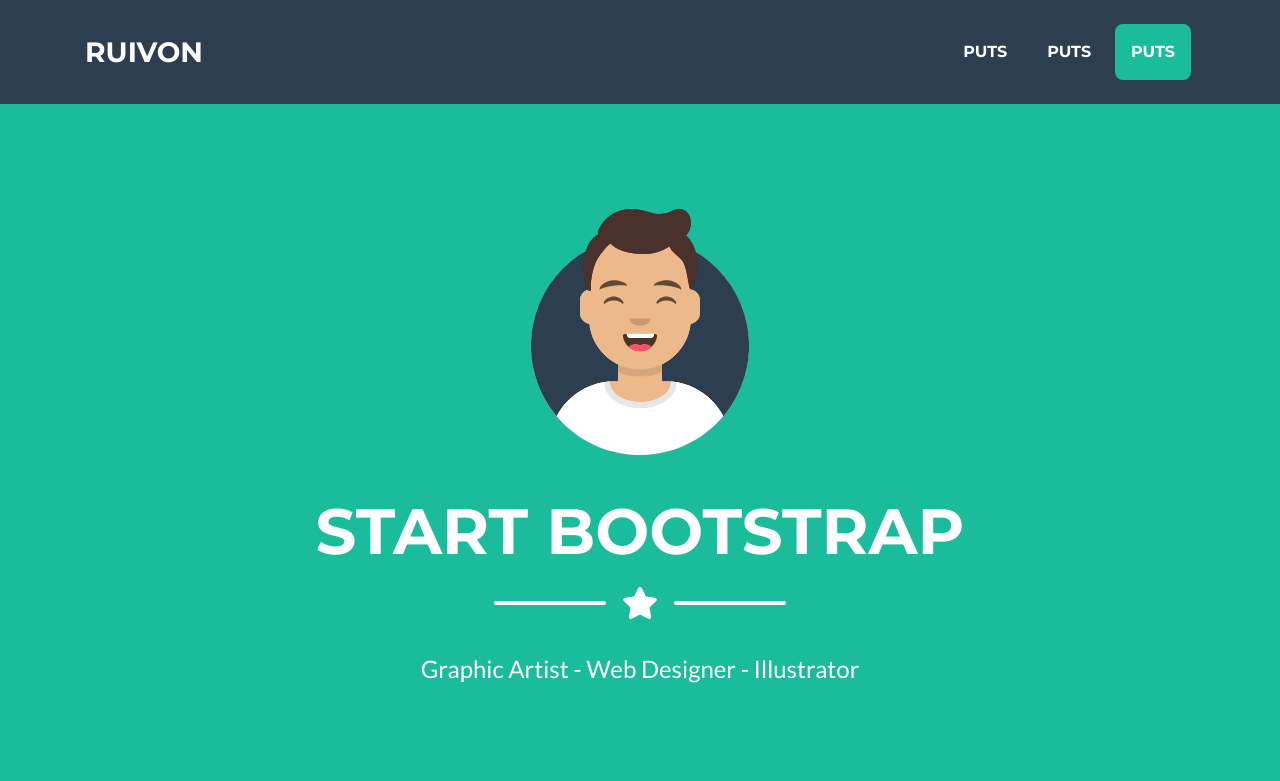
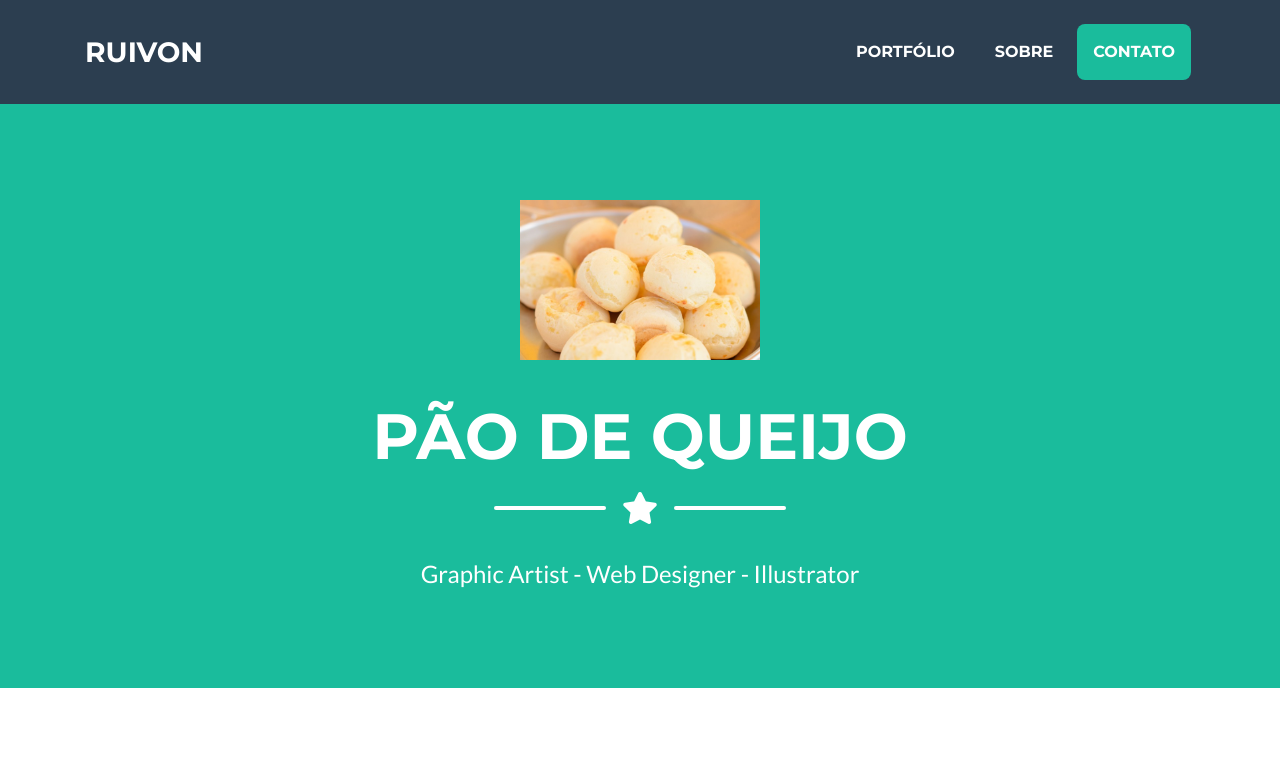
Before and after one commit to MatheusGSS/Ruivon.github.io, a website with bundled scripts: page index.html in a window 1280 px wide. Shown: the top 781 px of the page. Built offline with nearby package versions, Linux system fonts and the light colour scheme.

Commit message:
Modificações do meu site pessoal

```diff
--- a/index.html
+++ b/index.html
@@ -33,13 +33,13 @@
       <div class="collapse navbar-collapse" id="navbarResponsive">
         <ul class="navbar-nav ml-auto">
           <li class="nav-item mx-0 mx-lg-1">
-            <a class="nav-link py-3 px-0 px-lg-3 rounded js-scroll-trigger" href="#portfolio">puts</a>
+            <a class="nav-link py-3 px-0 px-lg-3 rounded js-scroll-trigger" href="#portfolio">Portfólio</a>
           </li>
           <li class="nav-item mx-0 mx-lg-1">
-            <a class="nav-link py-3 px-0 px-lg-3 rounded js-scroll-trigger" href="#about">puts</a>
+            <a class="nav-link py-3 px-0 px-lg-3 rounded js-scroll-trigger" href="#about">Sobre</a>
           </li>
           <li class="nav-item mx-0 mx-lg-1">
-            <a class="nav-link py-3 px-0 px-lg-3 rounded js-scroll-trigger" href="#contact">puts</a>
+            <a class="nav-link py-3 px-0 px-lg-3 rounded js-scroll-trigger" href="#contact">Contato</a>
           </li>
         </ul>
       </div>
@@ -51,10 +51,10 @@
     <div class="container d-flex align-items-center flex-column">
 
       <!-- Masthead Avatar Image -->
-      <img class="masthead-avatar mb-5" src="img/avataaars.svg" alt="">
+      <img class="masthead-avatar mb-5" src="img/pao-de-queijo-5.jpeg" alt="">
 
       <!-- Masthead Heading -->
-      <h1 class="masthead-heading text-uppercase mb-0">Start Bootstrap</h1>
+      <h1 class="masthead-heading text-uppercase mb-0">PÃO DE QUEIJO</h1>
 
       <!-- Icon Divider -->
       <div class="divider-custom divider-light">
```
Also changed, not shown: css/freelancer.css, img/pao-de-queijo-5.jpeg (added).
